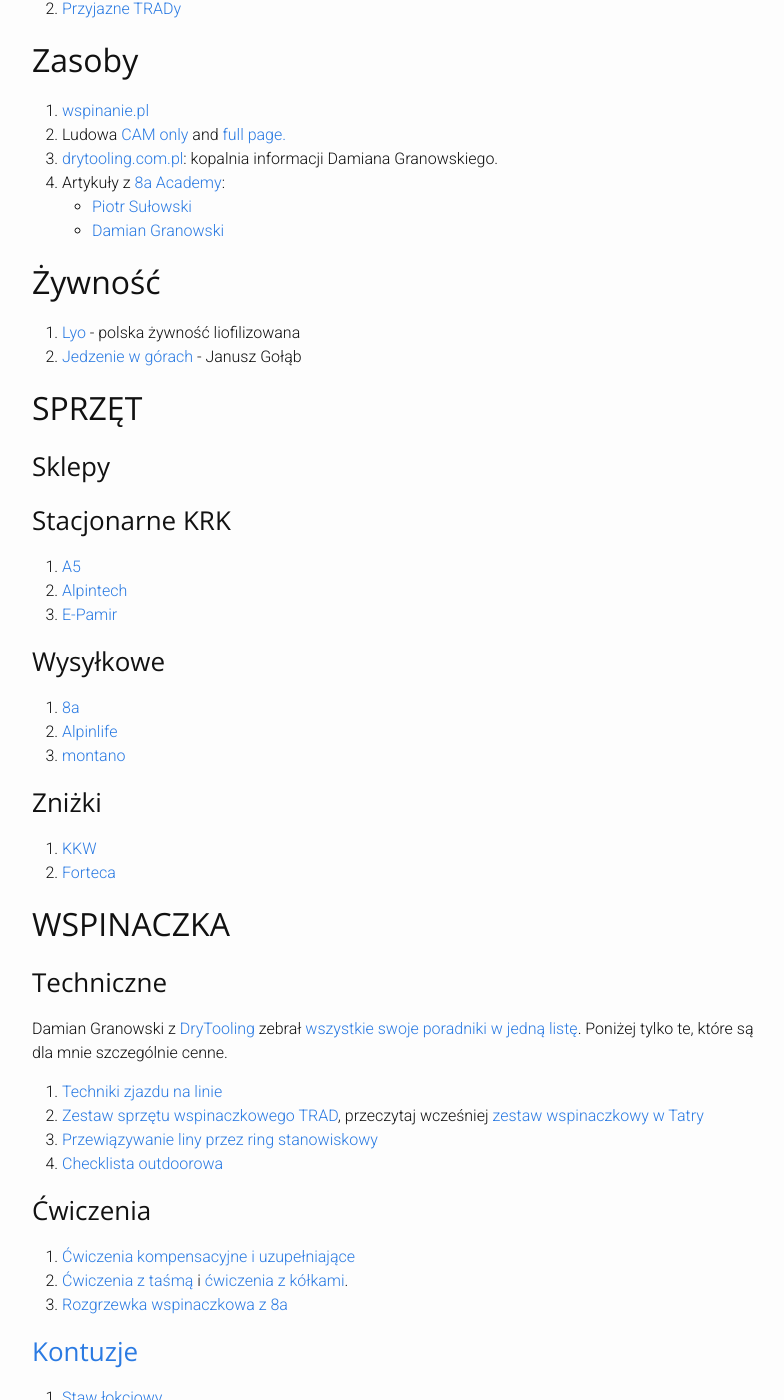
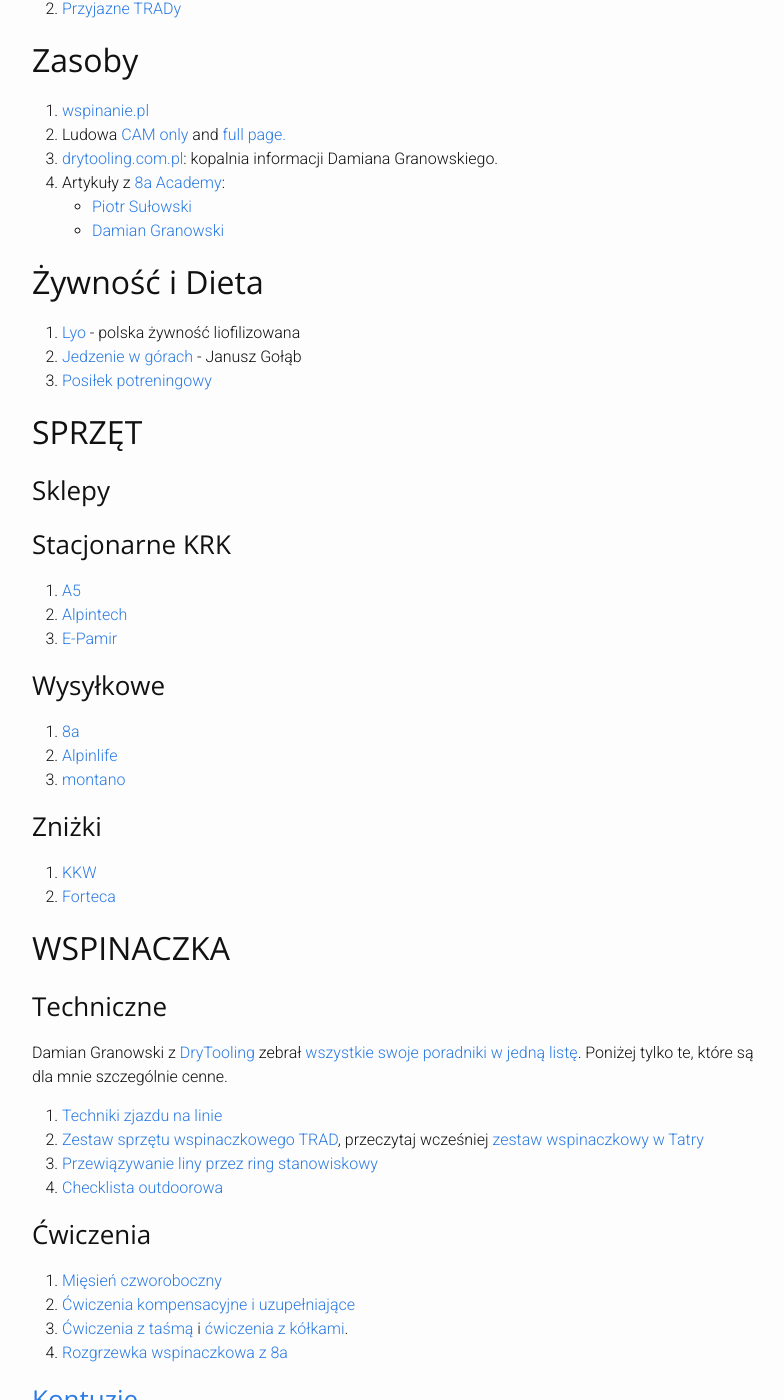
Before and after one commit to jkedra/jkedra.github.io, a Jekyll site: the page built from _posts/2017-03-05-wspinanie.md, in a window 1280 px wide and 1400 px high, scrolled down 770 px. Shown: the whole window, without its empty margins (238-1022 px from the left). Built offline with Jekyll 4.4.1, drawn with Linux system fonts in a browser that asks for light colours.

Commit message:
wspinacz.wordpress

```diff
--- a/_posts/2017-03-05-wspinanie.md
+++ b/_posts/2017-03-05-wspinanie.md
@@ -43,11 +43,12 @@
    * [Piotr Sułowski][8a-piotr-sulowski]
    * [Damian Granowski][8a-damian-granowski]
 
-## Żywność
+## Żywność i Dieta
 
 1. [Lyo](https://lyofood.pl/) - polska żywność liofilizowana
 2. [Jedzenie w górach ](http://8a.pl/8academy/jedzenie-gorach-ilosc-zabrac-wyprawe/) -
   Janusz Gołąb
+3. [Posiłek potreningowy](https://wspinacz.wordpress.com/2013/04/18/wazny-posilek-posilek-po-treningowy/)
 
 ## SPRZĘT
 
@@ -88,9 +89,10 @@
 
 ### Ćwiczenia
 
-1. [Ćwiczenia kompensacyjne i uzupełniające](http://drytooling.com.pl/serwis/art/trening/2113-10-cwiczen-kompensacyjnych-i-uzupelniajacych)
-2. [Ćwiczenia z taśmą](http://drytooling.com.pl/serwis/art/trening/6725-cwiczenia-z-elastycznymi-tasmami) i [ćwiczenia z kółkami](http://drytooling.com.pl/serwis/art/trening/7352-trening-na-kolkach-gimnastycznych).
-3. [Rozgrzewka wspinaczkowa z 8a](http://8a.pl/8academy/optymalna-rozgrzewka-wspinaczkowa/)
+1. [Mięsień czworoboczny](https://wspinacz.wordpress.com/2016/10/15/jak-i-po-co-trenowac-miesien-czworoboczny/)
+2. [Ćwiczenia kompensacyjne i uzupełniające](http://drytooling.com.pl/serwis/art/trening/2113-10-cwiczen-kompensacyjnych-i-uzupelniajacych)
+3. [Ćwiczenia z taśmą](http://drytooling.com.pl/serwis/art/trening/6725-cwiczenia-z-elastycznymi-tasmami) i [ćwiczenia z kółkami](http://drytooling.com.pl/serwis/art/trening/7352-trening-na-kolkach-gimnastycznych).
+4. [Rozgrzewka wspinaczkowa z 8a](http://8a.pl/8academy/optymalna-rozgrzewka-wspinaczkowa/)
 
 ### [Kontuzje](http://wspinanie.pl/tag/abc-pierwszej-pomocy-przy-kontuzjach/)
 
```
